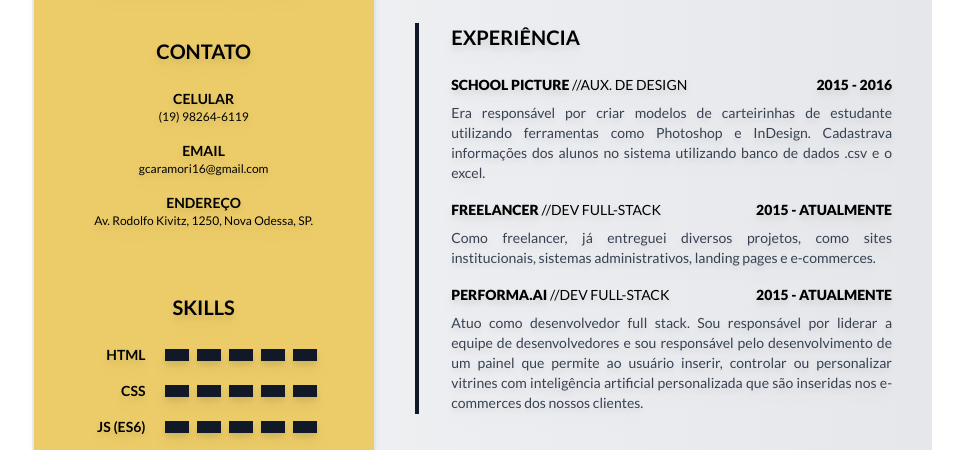
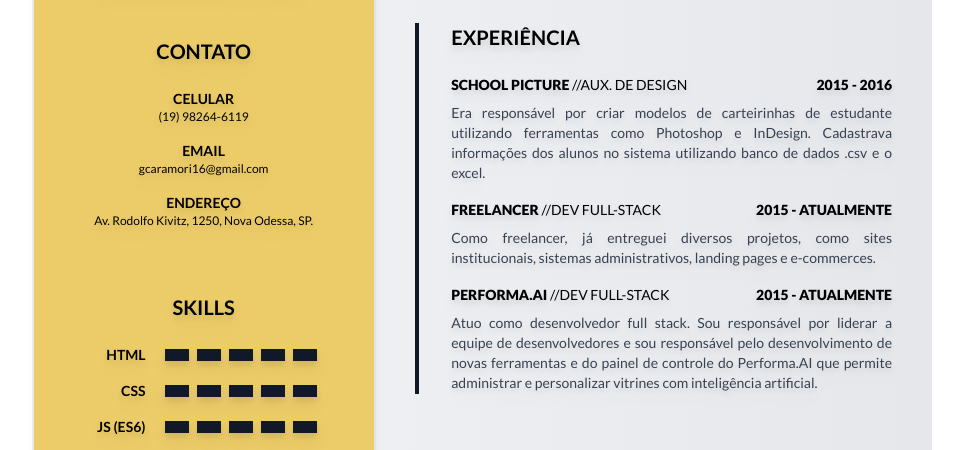
Before and after one commit to gcaramori/curriculum, a website: page index.html in a window 1280 px wide. Shown: the part 285-735 px from the top of the page, without its empty margins (158-1121 px from the left). Drawn offline with Linux system fonts and the light colour scheme.

Commit message:
fix performa description

```diff
--- a/index.html
+++ b/index.html
@@ -154,7 +154,7 @@
                             <span class="font-black text-sm drop-shadow-lg">2015 - ATUALMENTE</span>
                         </div>
                         <p class="jobDescription inline-block font-normal text-sm text-justify drop-shadow-lg mt-2 text-gray-700">
-                            Atuo como desenvolvedor full stack. Sou responsável por liderar a equipe de desenvolvedores e sou responsável pelo desenvolvimento de um painel que permite ao usuário inserir, controlar ou personalizar vitrines com inteligência artificial personalizada que são inseridas nos e-commerces dos nossos clientes.
+                            Atuo como desenvolvedor full stack. Sou responsável por liderar a equipe de desenvolvedores e sou responsável pelo desenvolvimento de novas ferramentas e do painel de controle do Performa.AI que permite administrar e personalizar vitrines com inteligência artificial.
                         </p>
                     </li>
                 </ul>
```
